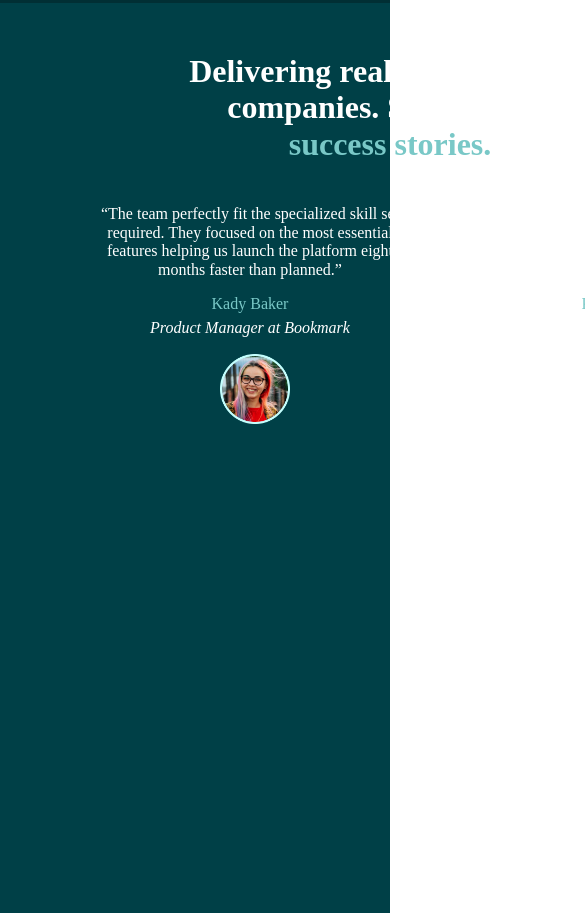
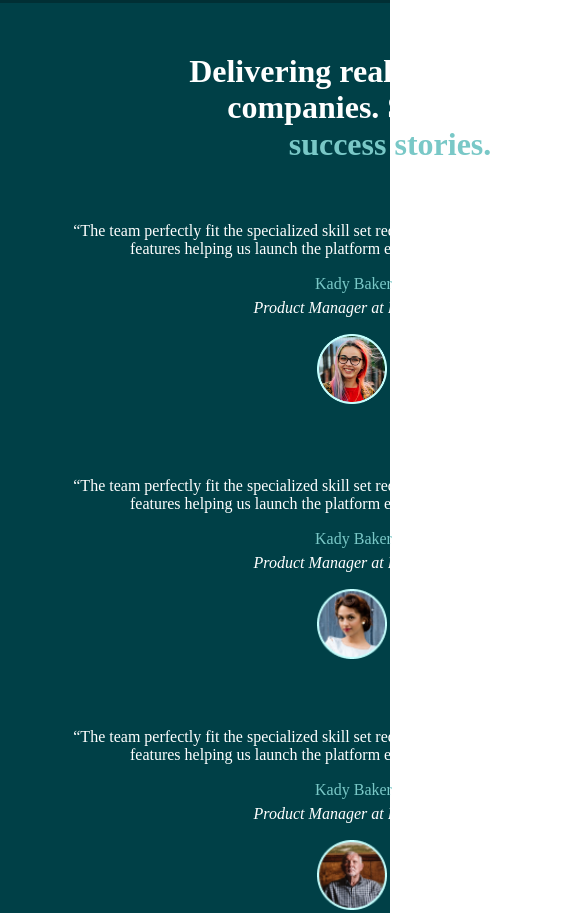
Before and after one commit to bekzod-07/MyTeam, a plain HTML site: page index.html in a window 390 px wide. Shown: the part 1194-2107 px from the top of the page, 585 px wide, since content can reach past the window. Drawn offline with Linux system fonts and the light colour scheme.

Commit message:
responsive

```diff
--- a/css/style.css
+++ b/css/style.css
@@ -421,7 +421,7 @@
 
 
   .real {
-    height: 2000px;
+    height: 1000px;
   }
 
   .real h2 {
@@ -429,5 +429,84 @@
     font-size: 32px;
   }
 
+  .fit-1 {
+    position: absolute;
+    width: 573px;
+    height: 253px;
+    left: 97px;
+    top: 1400px;
+  }
+
+  .fit-1 p:nth-child(1) {
+    margin-left: -100px;
+    width: 600px;
+    text-align: center;
+  }
+
+  .fit-1 p:nth-child(2) {
+    margin-left: -200px;
+  }
+
+  .fit-1 p:nth-child(3) {
+    margin-left: -200px;
+  }
+
+  .fit-1 img {
+    margin-left: 150px;
+  }
+
+  .fit-2 {
+    position: absolute;
+    width: 573px;
+    height: 253px;
+    left: 97px;
+    top: 1655px;
+  }
+
+  .fit-2 p:nth-child(1) {
+    margin-left: -100px;
+    width: 600px;
+    text-align: center;
+  }
+
+  .fit-2 p:nth-child(2) {
+    margin-left: -200px;
+  }
+
+  .fit-2 p:nth-child(3) {
+    margin-left: -200px;
+  }
+
+  .fit-2 img {
+    margin-left: 150px;
+  }
+
+  .fit-3 {
+    position: absolute;
+    width: 573px;
+    height: 253px;
+    left: 97px;
+    top: 1906px;
+
+  }
+
+  .fit-3 p:nth-child(1) {
+    margin-left: -100px;
+    width: 600px;
+    text-align: center;
+  }
+
+  .fit-3 p:nth-child(2) {
+    margin-left: -200px;
+  }
+
+  .fit-3 p:nth-child(3) {
+    margin-left: -200px;
+  }
+
+  .fit-3 img {
+    margin-left: 150px;
+  }
+
 
 }
```
